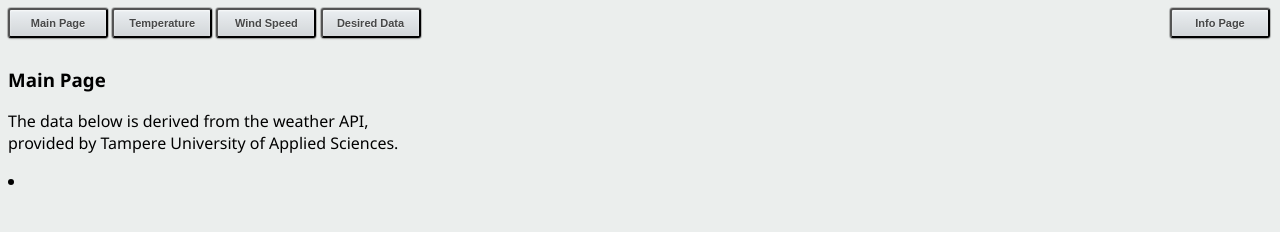
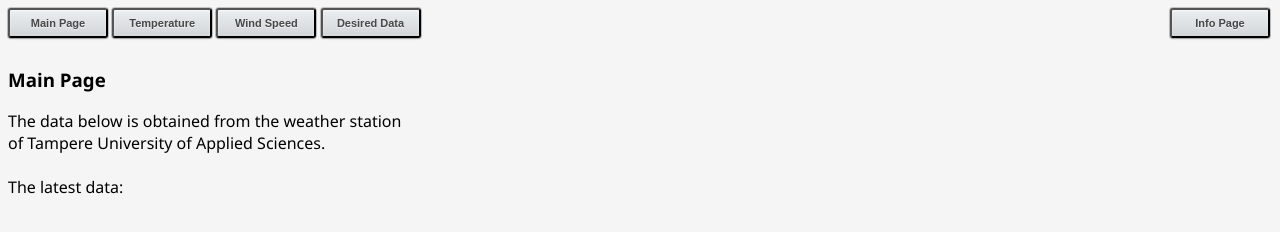
Before and after one commit to gromov-ivan/weather-app, a plain HTML site: page index.html in a window 1280 px wide. Drawn offline with nearby package versions, Linux system fonts and the light colour scheme; no server answers.

Commit message:
Weather App

```diff
--- a/index.html
+++ b/index.html
@@ -23,8 +23,6 @@
 
         <span id="menu"></span>
 
-        <li></li>
-
         <div>
             <span id="table">
                 <table class="tableSpan"></table>
--- a/script.js
+++ b/script.js
@@ -22,8 +22,9 @@ function mainTable() {
     const title = document.getElementById('title');
     title.innerHTML = "Main Page"
     let description = document.getElementById('description');
-    description.innerHTML = 'The data below is derived from the weather API,' +
-        '<br> provided by Tampere University of Applied Sciences.';
+    description.innerHTML = 'The data below is obtained from the weather station' +
+        '<br> of Tampere University of Applied Sciences.' +
+        '<br> <br> The latest data:';
 
     let tableSpan = document.getElementById("table");
     let html = `<table id="mainTable">
@@ -98,8 +99,8 @@ function otherTable(name, period, type) {
 
   let title = document.getElementById('title');
   let description = document.getElementById('description');
-  description.innerHTML = 'The data below is derived from the weather API,' +
-      '<br> provided by Tampere University of Applied Sciences.';
+  description.innerHTML = 'The data below is obtained from the weather station' +
+  '<br> of Tampere University of Applied Sciences.';
 
 
   if (name === "temperature") {
--- a/style.css
+++ b/style.css
@@ -1,5 +1,5 @@
 body {
-    background-color: rgb(235, 238, 237);
+    background-color: rgb(245, 245, 245);
     font-family:'Segoe UI', Tahoma, Geneva, Verdana, sans-serif;
 }
 
@@ -27,6 +27,10 @@ table td {
     cursor: pointer;
 }
 
+.timeMenu {
+    cursor: pointer;
+}
+
 button {
     text-align: center;
     font-size:  11px;
```
Also changed, not shown: 1 other file.
